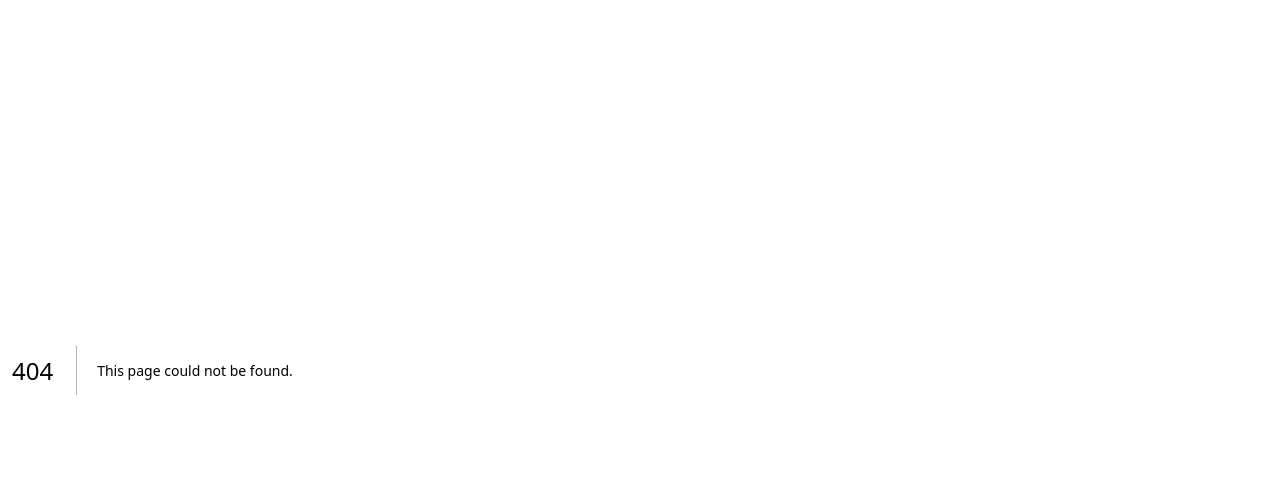
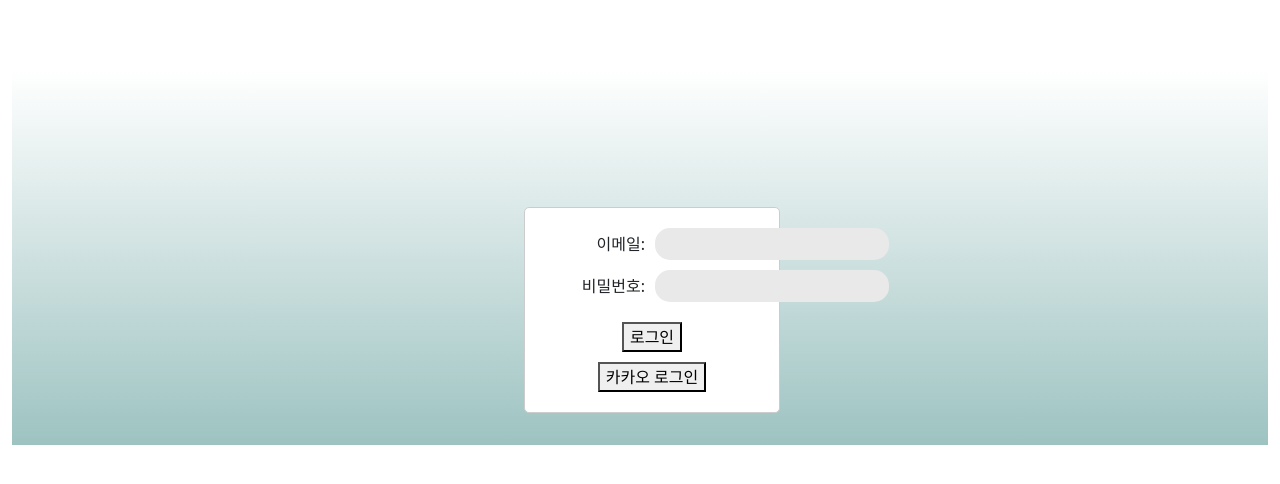
Before and after one commit to minsik99/nainReact, a Next.js app: page /member/login in a window 1280 px wide. Before the commit this address had no page. Shown: the part 302-786 px from the top of the page. Built offline with nearby package versions, Linux system fonts and the light colour scheme.

Commit message:
24_06_12_16:00 리엑트 로그인관련파일들 추가

```diff
--- /dev/null
+++ b/src/components/login/loginForm.jsx
@@ -0,0 +1,81 @@
+import React, { useState } from 'react';
+import { useMutation } from 'react-query';
+import { login } from '../../api/user';
+import { handleAxiosError } from '../../api/errorAxiosHandle';
+import { useRouter } from 'next/router';
+import KakaoLogin from '../member/KakaoLogin';
+
+const LoginForm = () => {
+    const router = useRouter();
+    const [formData, setFormData] = useState({
+        email: '',
+        password: '',
+    });
+
+    const loginMutation = useMutation(loginData => login(loginData), {
+        onSuccess: (data) => {
+            // 로그인 성공 후의 동작을 정의합니다.
+            router.push('/'); // 예를 들어, 사용자를 홈 페이지로 리다이렉션합니다.
+        },
+        onError: (error) => {
+            // 에러 핸들러를 호출하여 사용자에게 에러를 알립니다.
+            handleAxiosError(error);
+        },
+    });
+
+    const handleInputChange = (e) => {
+        const { name, value } = e.target;
+        setFormData({
+            ...formData,
+            [name]: value,
+        });
+    };
+
+    const handleSubmit = (e) => {
+        e.preventDefault();
+        loginMutation.mutate(formData); // mutate 함수로 로그인 요청을 보냅니다.
+    };
+
+    return (
+        <div className="center-div">
+            <form className="form" onSubmit={handleSubmit}>
+                <div className="form-group">
+                    <label htmlFor="email">이메일:</label>
+                    <input
+                        type="email"
+                        id="email"
+                        name="email"
+                        value={formData.email}
+                        onChange={handleInputChange}
+                        required
+                    />
+                </div>
+                <div className="form-group">
+                    <label htmlFor="password">비밀번호:</label>
+                    <input
+                        type="password"
+                        id="password"
+                        name="password"
+                        value={formData.password}
+                        onChange={handleInputChange}
+                        required
+                    />
+                </div>
+                <div className="button-container">
+                    {loginMutation.isLoading ? (
+                        // 로그인 중일 때는 로딩 텍스트를 표시합니다.
+                        <p>로그인 중...</p>
+                    ) : (
+                        // 로그인 중이 아닐 때는 로그인 버튼을 표시합니다.
+                        <button type="submit">로그인</button>
+                    )}
+                    {/* 에러 발생 시 에러 메시지는 handleAxiosError 함수에서 처리합니다.
+                        따라서 여기에 별도로 에러 메시지를 표시할 필요는 없습니다. */}
+                </div>
+                <KakaoLogin/>
+            </form>
+        </div>
+    );
+};
+
+export default LoginForm;
--- /dev/null
+++ b/src/components/member/KakaoLogin.jsx
@@ -0,0 +1,19 @@
+import React from 'react';
+
+const KakaoLogin = () => {
+    const handleLogin = () => {
+        const clientId = process.env.NEXT_PUBLIC_API_KAKAO_CLIENT_ID; // 환경 변수에서 클라이언트 ID를 가져옵니다.
+        const redirectUri = 'http://localhost:9999/auth/kakao/callback'; // 리다이렉트 URI
+        const encodedRedirectUri = encodeURIComponent(redirectUri); // 리다이렉트 URI를 인코딩합니다.
+
+        window.location.href = `https://kauth.kakao.com/oauth/authorize?response_type=code&client_id=${clientId}&redirect_uri=${encodedRedirectUri}&through_account=true`;
+    };
+
+    return (
+        <div className="button-container">
+            <button onClick={handleLogin}>카카오 로그인</button>
+        </div>
+    );
+};
+
+export default KakaoLogin;
--- /dev/null
+++ b/src/pages/member/login.jsx
@@ -0,0 +1,14 @@
+import React, {useEffect, useState} from "react";
+import { observer } from "mobx-react";
+import SearchComponent from "../../components/search/SearchComponent";
+import LoginForm from "../../components/login/loginForm";
+
+const testComponent = observer(()=>{
+    return (
+        <div className="map_div">
+            <LoginForm/>
+        </div>
+    )
+})
+
+export default testComponent;
```
Also changed, not shown: src/components/member/KakaoSignup.jsx (added, +19 -0 lines), src/components/member/signUp.jsx (added, +63 -0 lines), src/pages/member/index.jsx (added, +11 -0 lines), src/pages/member/success.jsx (added, +31 -0 lines), 2 other files (tests, documents, lock files or other folders).
